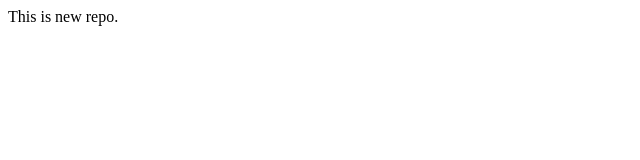
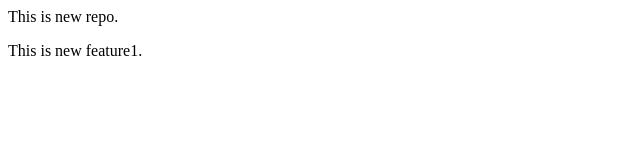
Before and after one commit to Monesh-Devadiga/localrepo, a plain HTML site: page index.html in a window 1280 px wide. Shown: the whole page, without its empty margins (0-640 px from the left). Drawn offline with Linux system fonts and the light colour scheme.

Commit message:
Add new feature

```diff
--- a/index.html
+++ b/index.html
@@ -1 +1,2 @@
 <p>This is new repo.</p>
+<p>This is new feature1.</p>
```
